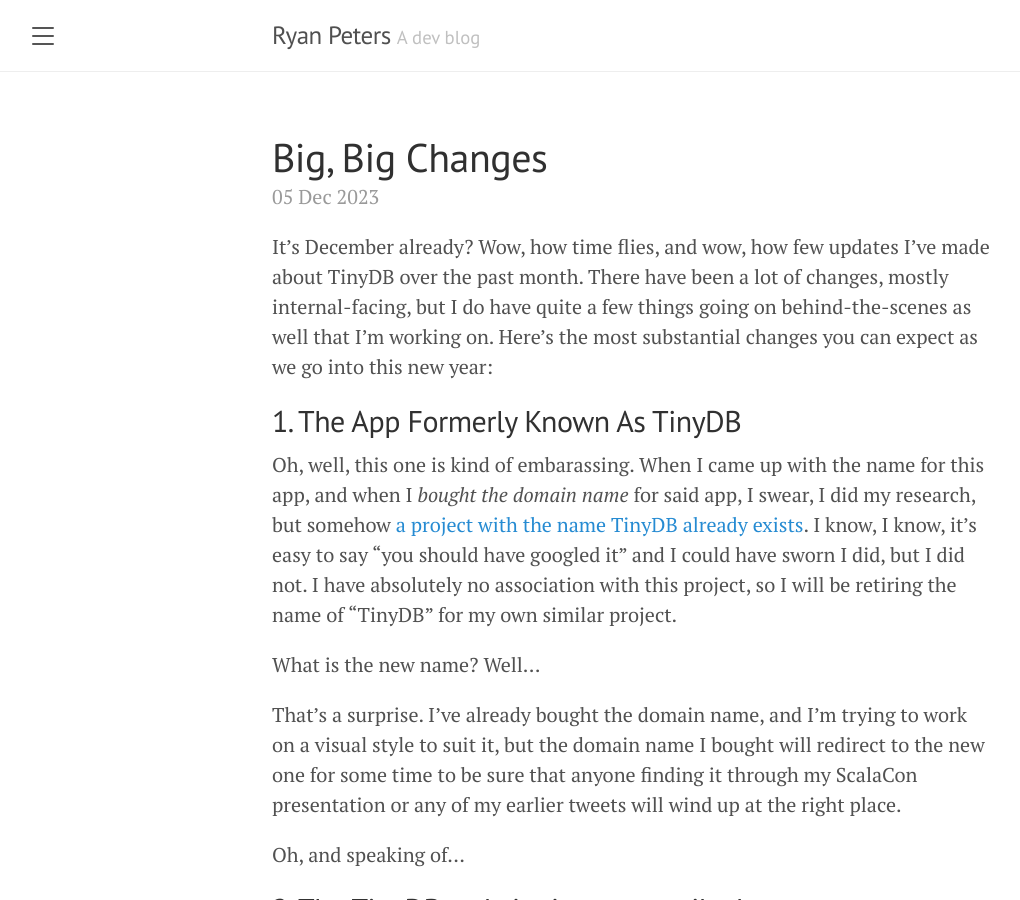
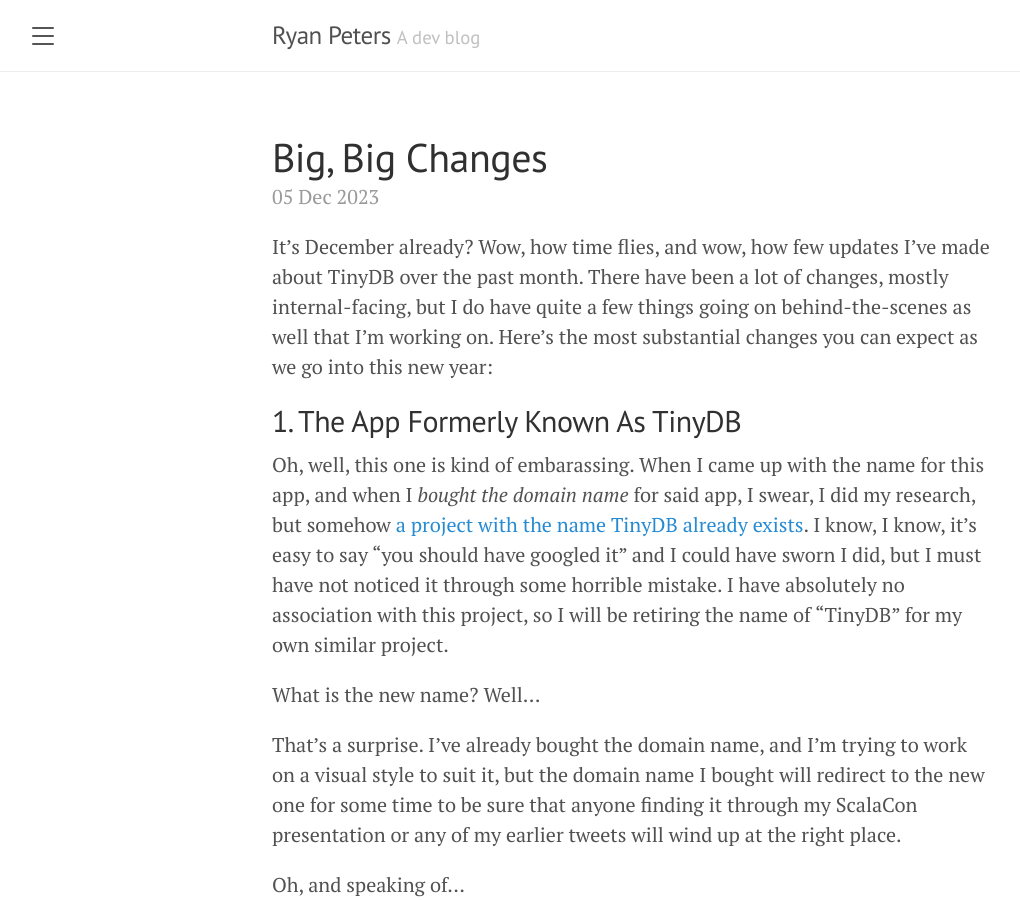
Before and after one commit to sloshy/blog, a Jekyll site: the page built from _posts/2023-12-05-big-big-changes.md, in a window 1280 px wide and 900 px high. Shown: the whole window, without its empty margins (8-1028 px from the left). Built offline with Jekyll 4.4.1, drawn with Linux system fonts in a browser that asks for light colours.

Commit message:
Clarification

```diff
--- a/_posts/2023-12-05-big-big-changes.md
+++ b/_posts/2023-12-05-big-big-changes.md
@@ -9,7 +9,7 @@ Here's the most substantial changes you can expect as we go into this new year:
 ## 1. The App Formerly Known As TinyDB
 Oh, well, this one is kind of embarassing.
 When I came up with the name for this app, and when I *bought the domain name* for said app, I swear, I did my research, but somehow [a project with the name TinyDB already exists](https://tinydb.readthedocs.io/en/latest/).
-I know, I know, it's easy to say "you should have googled it" and I could have sworn I did, but I did not.
+I know, I know, it's easy to say "you should have googled it" and I could have sworn I did, but I must have not noticed it through some horrible mistake.
 I have absolutely no association with this project, so I will be retiring the name of "TinyDB" for my own similar project.
 
 What is the new name?
```
